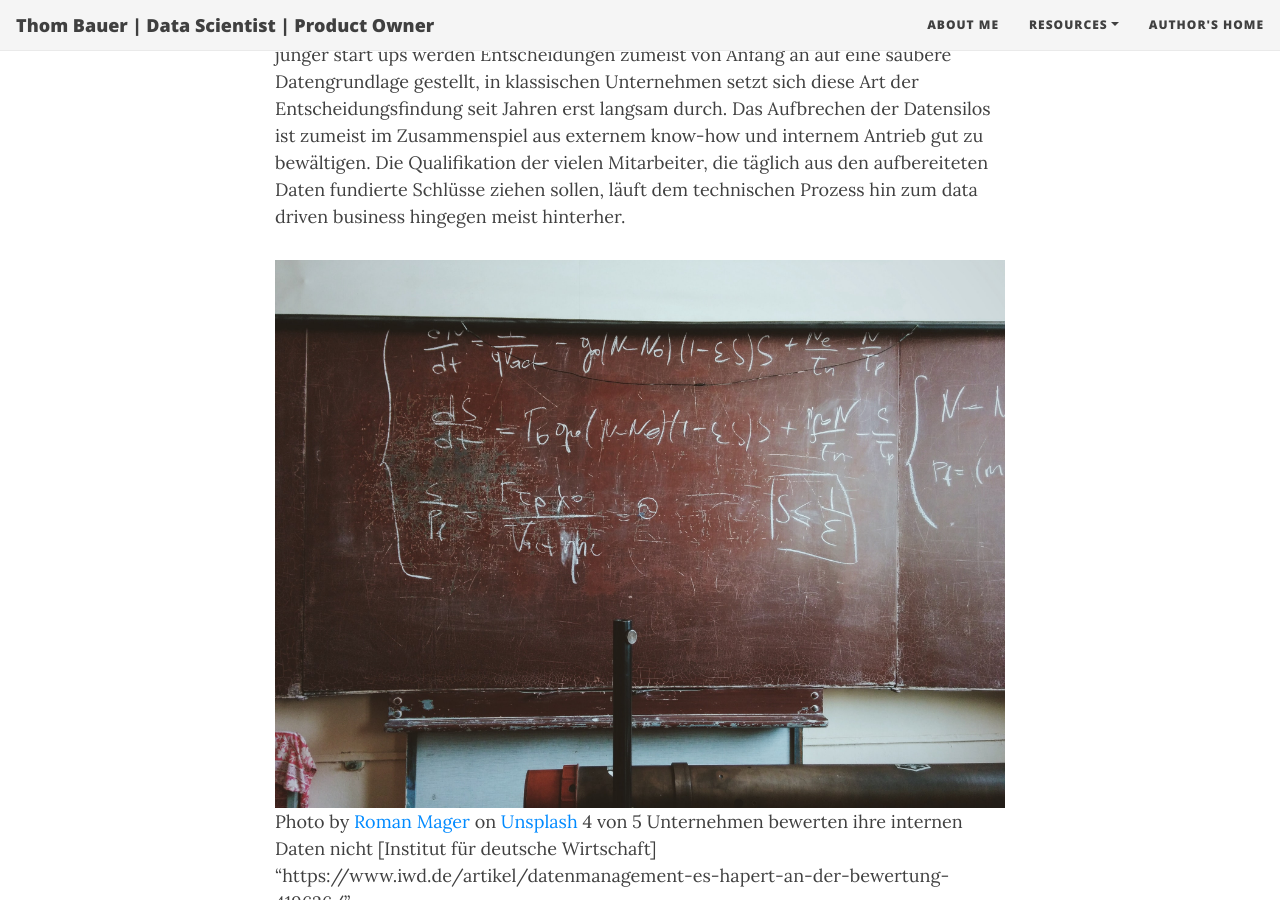
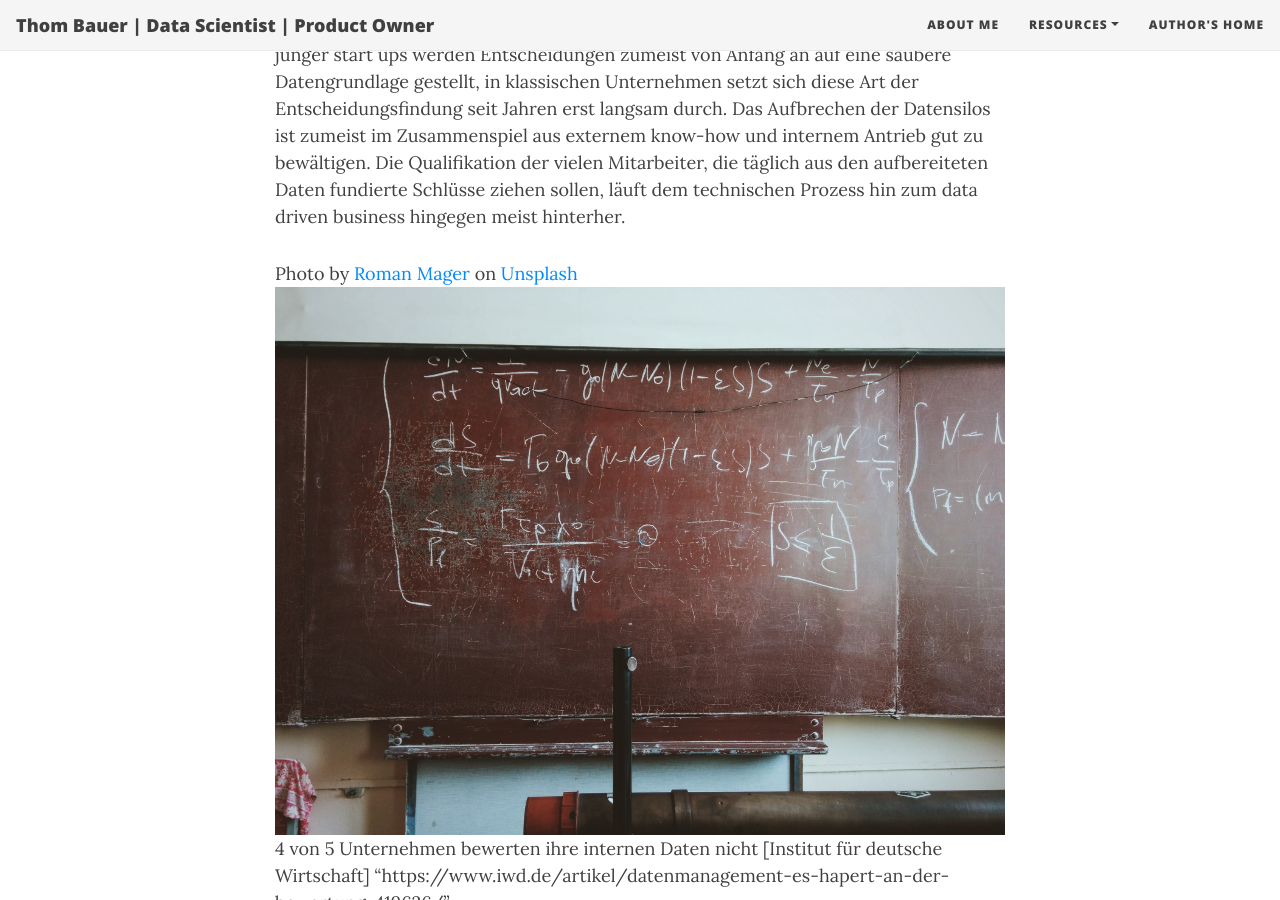
Before and after one commit to thombauer/thombauer.github.io, a Jekyll site: the page built from _posts/2020-06-30-data-driven-decision-making.md, in a window 1280 px wide and 900 px high, scrolled down 696 px. Built offline with Jekyll 4.4.1, drawn with Linux system fonts in a browser that asks for light colours; nearby versions of some CDN libraries.

Commit message:
Update 2020-06-30-data-driven-decision-making.md

```diff
--- a/_posts/2020-06-30-data-driven-decision-making.md
+++ b/_posts/2020-06-30-data-driven-decision-making.md
@@ -7,12 +7,12 @@
 
 Data driven decision making bis zum Ende gedacht, erfordert nicht nur eine Abkehr von Bauchentscheidungen im Business, sondern stellt vor allem völlig andere Anforderungen an die Mitarbeiter auf allen Ebenen. In digitalen Geschäftsmodellen junger start ups werden Entscheidungen zumeist von Anfang an auf eine saubere Datengrundlage gestellt, in klassischen Unternehmen setzt sich diese Art der Entscheidungsfindung seit Jahren erst langsam durch. Das Aufbrechen der Datensilos ist zumeist im Zusammenspiel aus externem know-how und internem Antrieb gut zu bewältigen. Die Qualifikation der vielen Mitarbeiter, die täglich aus den aufbereiteten Daten fundierte Schlüsse ziehen sollen, läuft dem technischen Prozess hin zum data driven business hingegen meist hinterher.
 
-![Board](/assets/img/boards.jpg) <span>Photo by <a href="https://unsplash.com/@roman_lazygeek?utm_source=unsplash&amp;utm_medium=referral&amp;utm_content=creditCopyText">Roman Mager</a> on <a href="https://unsplash.com/s/photos/education-clone?utm_source=unsplash&amp;utm_medium=referral&amp;utm_content=creditCopyText">Unsplash</a></span>
+<span>Photo by <a href="https://unsplash.com/@roman_lazygeek?utm_source=unsplash&amp;utm_medium=referral&amp;utm_content=creditCopyText">Roman Mager</a> on <a href="https://unsplash.com/s/photos/education-clone?utm_source=unsplash&amp;utm_medium=referral&amp;utm_content=creditCopyText">Unsplash</a></span> ![Board](/assets/img/boards.jpg)
 4 von 5 Unternehmen bewerten ihre internen Daten nicht [Institut für deutsche Wirtschaft] "https://www.iwd.de/artikel/datenmanagement-es-hapert-an-der-bewertung-419626/"
 
 Bemerkenswert ist der Boom, den wir In den letzten Jahren bei der Speicherung und der Nutzung von Daten erlebt haben - ein Boom, der dennoch erst am Anfang steht und dessen Entwicklung wir im Moment kaum fassen können. Technologische Veränderungen - wie das Internet der Dinge - durchdringen die physische Welt und erschliessen völlig neue Datenquellen. Technologie macht es immer einfacher und günstiger Daten zu speichern, ermöglicht den umfassenden Zugriff und revolutioniert gerade auch den analytischen Zugang zu Daten. Für fast alle Unternehmen wird die tägliche Arbeit mit diesen Daten zu einem entscheidenden Erfolgsfaktor - wissenschaftliche Studien belegen, dass Unternehmen durch datengetriebene Geschäftsaktivitäten profitabler wirtschaften.
 
-![Success](/assets/img/successs.jpg) <span>Photo by <a href="https://unsplash.com/@campaign_creators?utm_source=unsplash&amp;utm_medium=referral&amp;utm_content=creditCopyText">Campaign Creators</a> on <a href="https://unsplash.com/s/photos/graph-chart?utm_source=unsplash&amp;utm_medium=referral&amp;utm_content=creditCopyText">Unsplash</a></span>
+<span>Photo by <a href="https://unsplash.com/@campaign_creators?utm_source=unsplash&amp;utm_medium=referral&amp;utm_content=creditCopyText">Campaign Creators</a> on <a href="https://unsplash.com/s/photos/graph-chart?utm_source=unsplash&amp;utm_medium=referral&amp;utm_content=creditCopyText">Unsplash</a></span>![Success](/assets/img/successs.jpg)
 “If they own the data, they own the future of the market” [Sisense CEO Amir Orad] "https://www.informationweek.com/big-data/software-platforms/salesforce-buys-tableau-next-wave-analytics-consolidation/d/d-id/1334959"
 
 Der Run auf Visualisierungsspezialisten - Salesforce kauft Tableau, Google kauft Looker - zeigt deutlich, dass Daten wichtige Güter sind, die man nicht nur speichern, sondern auch verwerten kann. Die nächste Big Data Revolution ist die Nutzung aller gesammelten Daten auch in klassischen Unternehmen. Grosse Tech-Konzerne haben hier natürlich einen gewaltigen Vorsprung - das Institut für deutsche Wirtschaft veröffentlichte im Sommer 2019, dass 4 von 5 Unternehmen nichts mit ihren Daten anfangen. Daraus ergibt sich ein riesiges Potential für einfache Lösungen, die Daten in Echtzeit sammeln, speichern, prozessieren und visualisieren. Die zielgruppengerechte und vor allem zeitnahe Kommunikation im Unternehmen muss dabei auf allen Ebenen auf Mitarbeiter treffen, die in der Lage sind, diese Daten zu verstehen, Informationen zu verknüpfen und sich Fragen selbst beantworten zu können. Die Suche nach individuellen Antworten im unternehmensinternen data lake kann - schon aus Gründen der Knappheit solcher Spezialisten - nicht ausschliesslich Data Scientists überlassen werden. Die Vision vollständig datengetriebener Entscheidungsfindung auf allen Ebenen eines Unternehmens stellt klare Anforderungen an die Einfachheit des Zugangs zu und die möglichst einfache Interaktion mit relevanten Daten für diesen Entscheidungsprozess.
```
